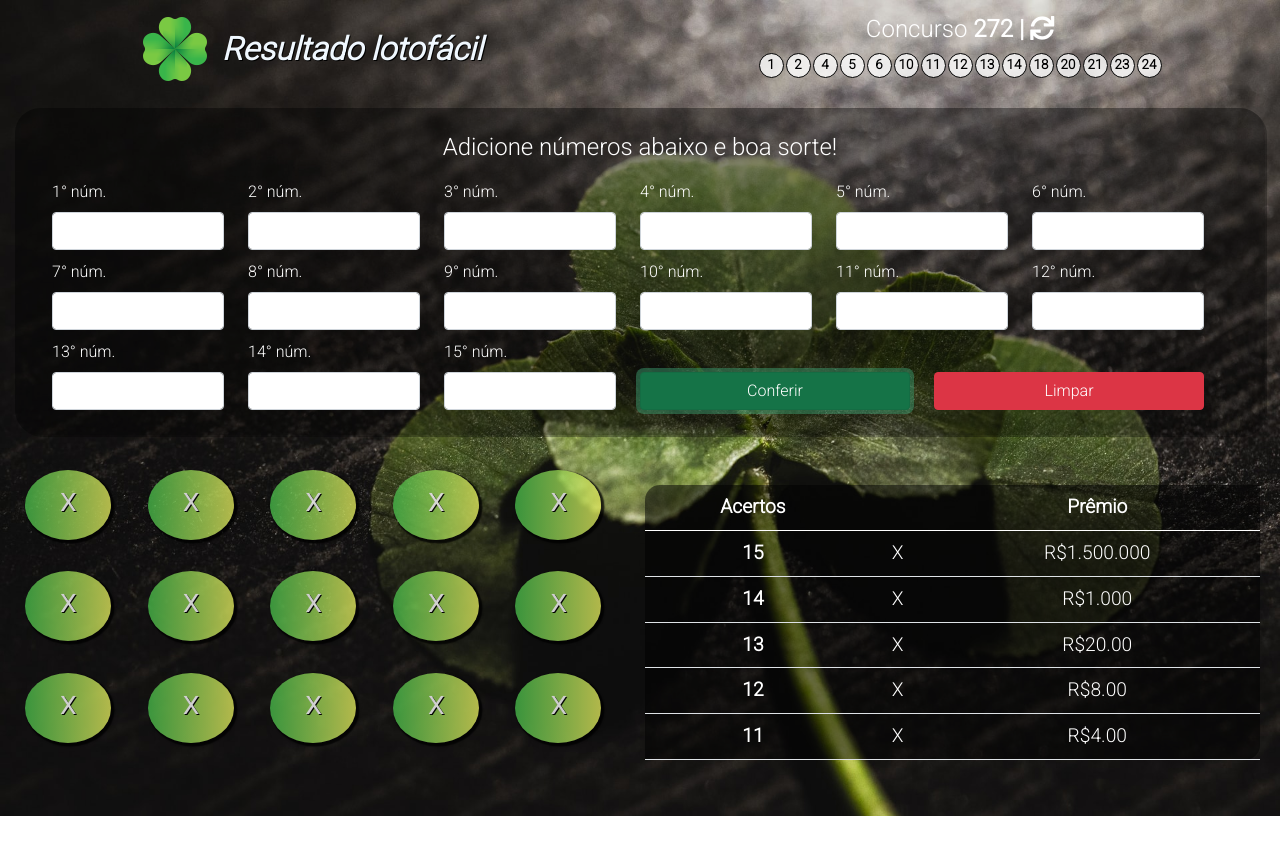
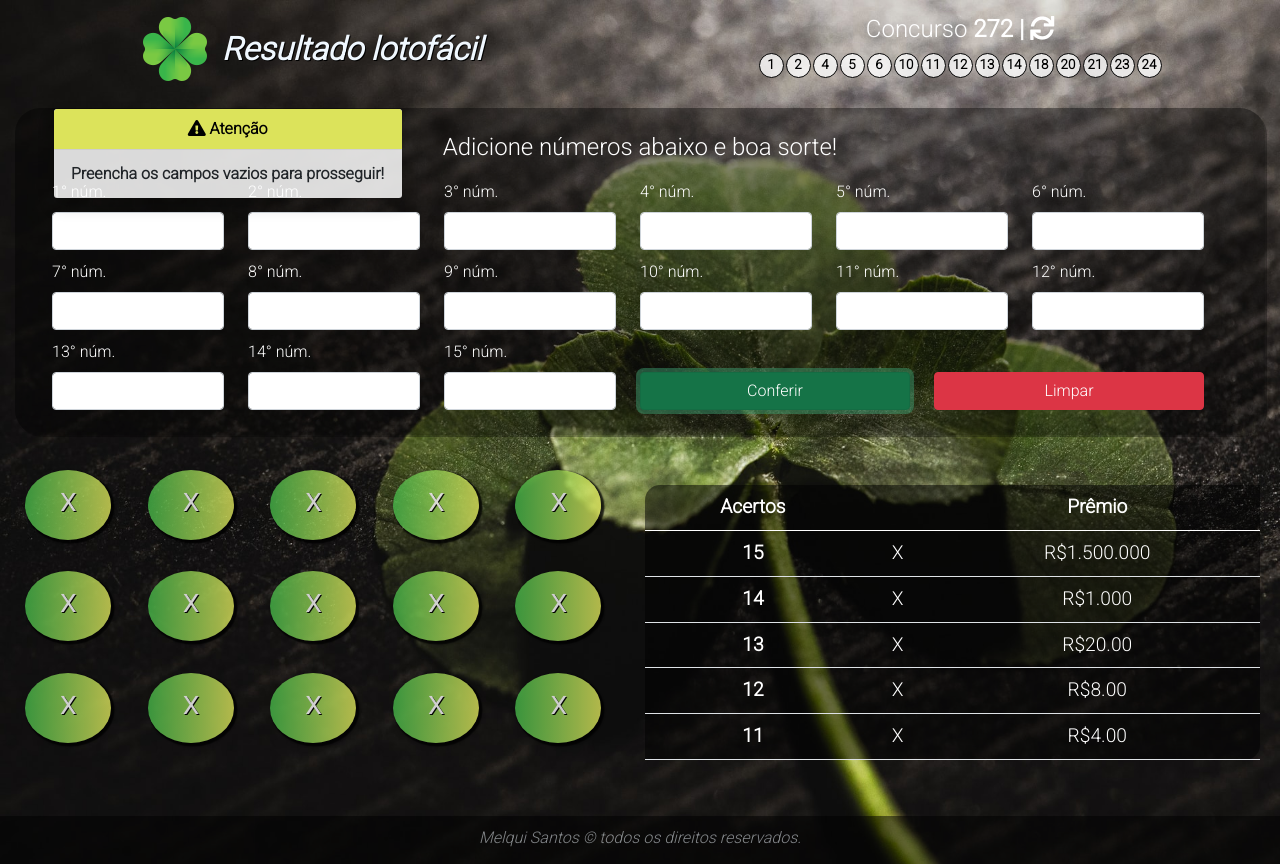
Before and after one commit to MelqSantos/Loteria, a plain HTML site: page index.html in a window 1280 px wide. Both pictures are taken after a click on the button "Conferir". Before the commit the page ends 816 px from the top, so only its background shows below. Drawn offline with nearby package versions, Linux system fonts and the light colour scheme.

Commit message:
:checkered_flag:Validações e adição de Toast

```diff
--- a/estilo.css
+++ b/estilo.css
@@ -50,13 +50,15 @@
     font-style: italic;
 }
 
-footer {
+.footer {
+    background-color: #000000;
+    opacity: 0.5;
     text-align: center;
-    position: absolute;
-    bottom: 0;
+    padding-top: 10px;
     width: 100%;
-    height: 2.5rem;
+    height: 3rem;
     font-style: italic;
+    color: aliceblue;
 }
 
 section {
@@ -178,3 +180,22 @@
 .borda {
     border: solid 2px red !important
 }
+
+
+/* Toast */
+
+.toast {
+    position: absolute;
+    text-align: center;
+    margin-left: 2vw;
+    font-weight: bold;
+    font-size: 1rem;
+}
+
+.toast-header {
+    background-color: #DCE35B;
+    color: #000000;
+    display: flex;
+    align-items: center;
+    justify-content: center
+}
--- a/index.html
+++ b/index.html
@@ -9,6 +9,8 @@
     <link rel="stylesheet" href="estilo.css">
     <link rel="stylesheet" href="https://pro.fontawesome.com/releases/v5.10.0/css/all.css" integrity="sha384-AYmEC3Yw5cVb3ZcuHtOA93w35dYTsvhLPVnYs9eStHfGJvOvKxVfELGroGkvsg+p" crossorigin="anonymous" />
     <script src="https://code.jquery.com/jquery-3.6.0.min.js" integrity="sha256-/xUj+3OJU5yExlq6GSYGSHk7tPXikynS7ogEvDej/m4=" crossorigin="anonymous"></script>
+    <script src="https://maxcdn.bootstrapcdn.com/bootstrap/4.5.2/js/bootstrap.min.js"></script>
+    <script src="https://cdnjs.cloudflare.com/ajax/libs/popper.js/2.9.2/umd/popper.min.js"></script>
     <title>Loteria</title>
 </head>
 
@@ -29,6 +31,15 @@
             </div>
         </header>
         <section>
+
+            <div class="toast" role="alert" aria-live="assertive" aria-atomic="true" data-delay="3000">
+                <div class="toast-header">
+                    <strong id="parabens" class="mr-auto"><i class="fas fa-exclamation-triangle"></i> Atenção</strong>
+                </div>
+                <div class="toast-body">
+                    Hello, world! This is a toast message.
+                </div>
+            </div>
 
             <div class="box_wrapper">
 
@@ -156,14 +167,14 @@
                 </div>
             </div>
 
+        </section>
+        <div class="row">
+            <div class="footer col-md-12">
+                <p>Melqui Santos &copy; todos os direitos reservados.</p>
+            </div>
+        </div>
+    </div>
 
-
-        </section>
-        <!-- <footer>
-        <p>Melqui Santos &copy; todos os direitos reservados.</p>
-    </footer> !-->
-
-    </div>
     <script src="script.js"></script>
 
 </body>
--- a/script.js
+++ b/script.js
@@ -1,11 +1,10 @@
-// Função para mostrar os números sorteados no topo
+/*--------- Função para montar os números sorteados ---------*/
 $(document).ready(function() {
 
     var concurso = $("#concurso");
     var boxSorteio = document.querySelector("div .grid-container");
 
-
-    // Números sorteados na lotofácil, alterar aqui!!
+    /*----- Números sorteados na lotofácil, alterar aqui!! --------*/
     sorteio_principal = [1, 2, 4, 5, 6, 10, 11, 12, 13, 14, 18, 20, 21, 23, 24];
 
     // Monta as esferas sorteadas no "menu".
@@ -25,7 +24,7 @@
 
 });
 
-// Função para conferir os números digitados com o array do sorteio
+/*--------- Função para conferir os números digitados com o array do sorteio --------*/
 function conferir() {
 
     var array2 = [];
@@ -36,9 +35,11 @@
     let cRepetidos = Numeros_Repetidos();
 
     if (cVazios.length > 0 && cVazios.length <= 15) {
-        alert("Atenção! Preencha todos os campos!")
-    } else if (cRepetidos.length > 0) {
-        alert("Atenção! Números repetidos")
+        toast();
+        $('.toast-body').html('Preencha os campos vazios para prosseguir! ');
+    } else if (cRepetidos > 0) {
+        toast();
+        $('.toast-body').html('Números repetidos! ');
     } else {
         // Preenche o array 2 de acordo com os campos no form
         for (x = 0; x < sorteio_principal.length; x++) {
@@ -66,8 +67,13 @@
 
 
         if (acertos == 11) {
-            //alert(`${acertos} acertos, ganhei R$4,00!`);
             num_acertos[4].style.background = "green";
+
+            toast();
+            $('.toast-body').html(`${acertos} acertos, Ganhou R$4,00!`);
+            $('.toast-header').css('background-color', '#45B649')
+            $('#parabens').html('Parabéns!!!')
+
         } else if (acertos == 12) {
             //alert(`${acertos} acertos, ganhei R$8,00!`);
             num_acertos[3].style.background = "green";
@@ -89,7 +95,7 @@
     }
 }
 
-// Limpa os campos input e as esferas ao lado da tabela
+/*-------- Limpa os campos input e as esferas ao lado da tabela -------*/
 function limpar() {
 
     for (x = 0; x < 15; x++) {
@@ -109,25 +115,9 @@
 
 }
 
-// Função para criar as esferas de sorteio
-function sorteio() {
 
-    var boxSorteio = document.querySelector("div .grid-container");
+/*------- Função para validar os campos vazios --------*/
 
-    for (let x = 0; x < sorteio_principal.length; x++) {
-
-        var bola = document.createElement('div');
-        boxSorteio.appendChild(bola);
-        bola.className = "grid-item";
-        bola.id = "grid-item_" + x;
-        bola.innerHTML = "X";
-
-    }
-
-}
-
-
-// Função para validar os campos vazios
 function Campos_vazios() {
     vazio = []
 
@@ -141,14 +131,30 @@
     return vazio
 }
 
+/*------- Validação para validar números repetidos -------*/
+
 function Numeros_Repetidos() {
     let vazio = [];
     let repetido = 0;
 
+    // Laço para adicionar valor dos campos em um array vazio
     for (let x = 0; x < sorteio_principal.length; x++) {
         resultado = Number(document.getElementById('txt_' + x).value);
         vazio.push(resultado);
     }
 
+    // Laço para verificar se há números repetidos no array acima
+    for (let l = 0; l < vazio.length; l++) {
+        for (let j = l + 1; j < vazio.length; j++) {
+
+            if (vazio[l] == vazio[j]) {
+                repetido += 1
+            }
+        }
+    }
     return repetido
 }
+
+function toast() {
+    $('.toast').toast('show');
+}
```
